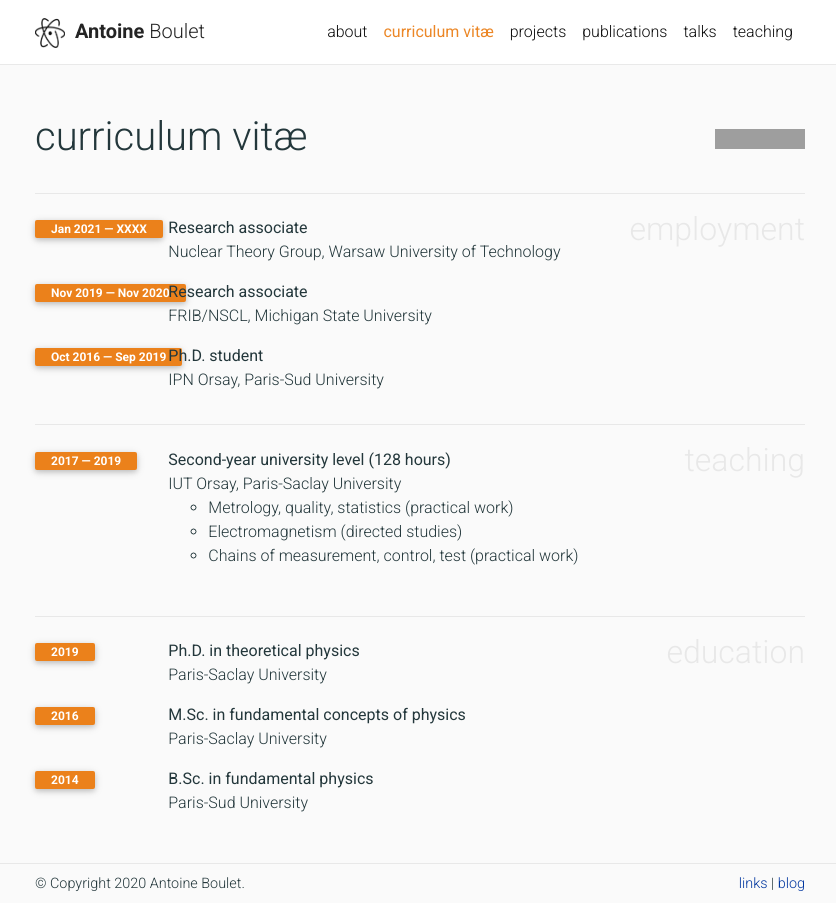
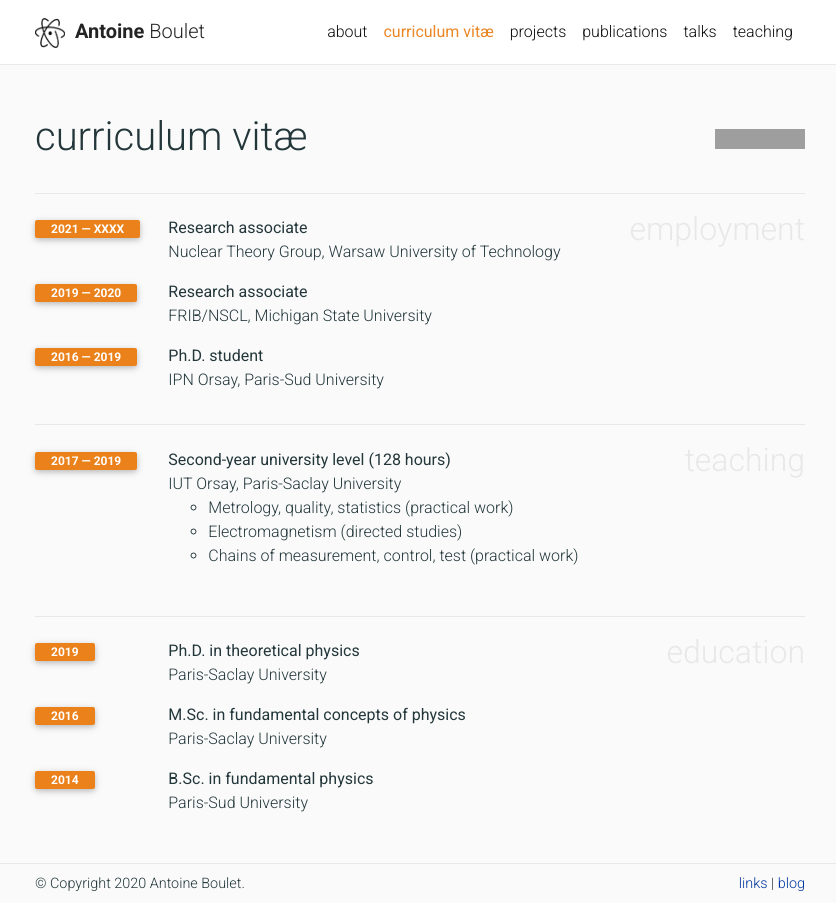
Before and after one commit to AntoineBoulet/antoineboulet.github.io, a Jekyll site: the page built from _pages/cv.md, in a window 1280 px wide. Shown: the whole page, without its empty margins (220-1056 px from the left). Built offline with Jekyll 4.4.1, drawn with Linux system fonts in a browser that asks for light colours; nearby versions of some CDN libraries; a style sheet for code colours, icons or effects is not loaded; grey boxes are pictures that could not be loaded.

Commit message:
Update cv.md

```diff
--- a/_pages/cv.md
+++ b/_pages/cv.md
@@ -15,7 +15,7 @@
                 <ol class="bibliography">
                 <li>
                   <div class="row">
-                    <div class="col-sm-2 abbr"><abbr class="badge">Jan 2021 — XXXX</abbr></div>
+                    <div class="col-sm-2 abbr"><abbr class="badge">2021 — XXXX</abbr></div>
                   <div id="msu" class="col-sm-8">
                   <span class="title">Research associate</span><br>
                   <span class="author">Nuclear Theory Group, Warsaw University of Technology</span>
@@ -23,7 +23,7 @@
                 </li>
                 <li>
                   <div class="row">
-                    <div class="col-sm-2 abbr"><abbr class="badge">Nov 2019 — Nov 2020</abbr></div>
+                    <div class="col-sm-2 abbr"><abbr class="badge">2019 — 2020</abbr></div>
                   <div id="msu" class="col-sm-8">
                   <span class="title">Research associate</span><br>
                   <span class="author">FRIB/NSCL, Michigan State University</span>
@@ -31,7 +31,7 @@
                 </li>
                 <li>
                   <div class="row">
-                    <div class="col-sm-2 abbr"><abbr class="badge">Oct 2016 — Sep 2019</abbr></div>
+                    <div class="col-sm-2 abbr"><abbr class="badge">2016 — 2019</abbr></div>
                   <div id="ipn" class="col-sm-8">
                   <span class="title">Ph.D. student</span><br>
                   <span class="author">IPN Orsay, Paris-Sud University</span>
```
